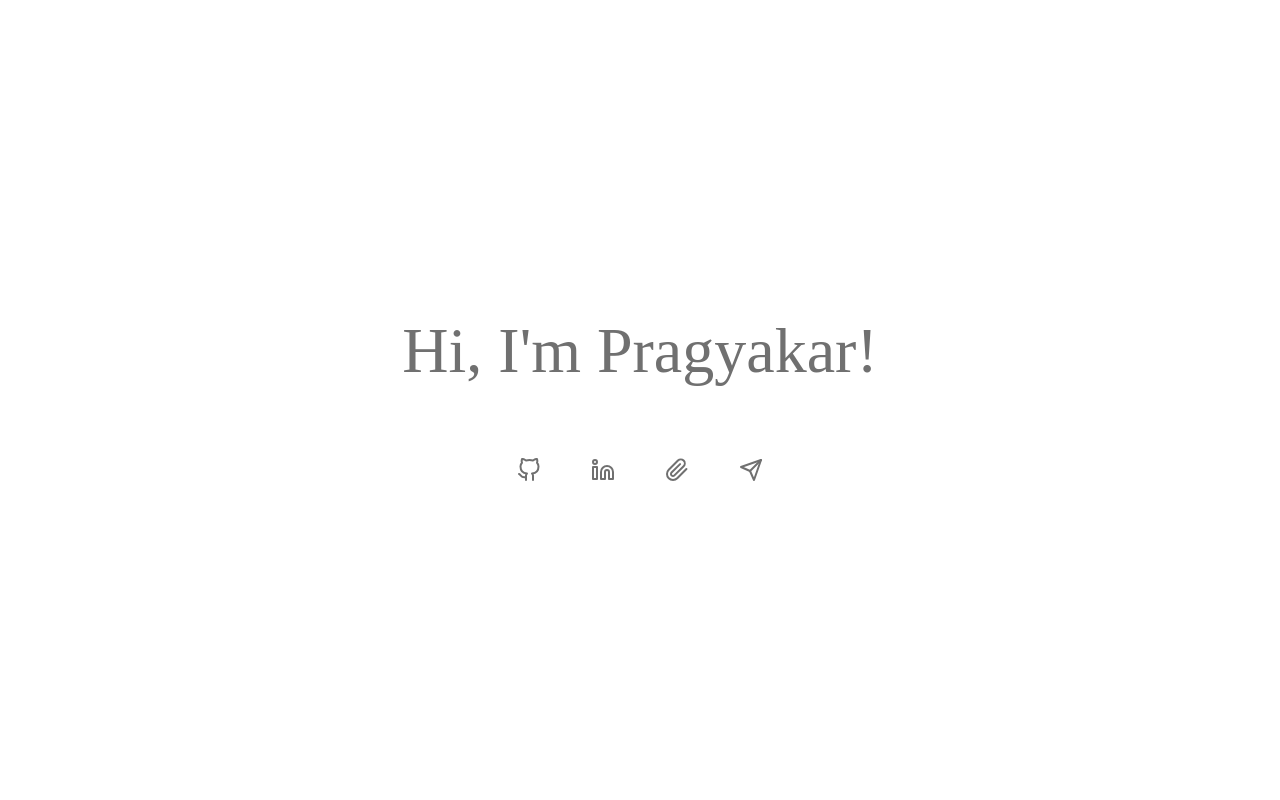
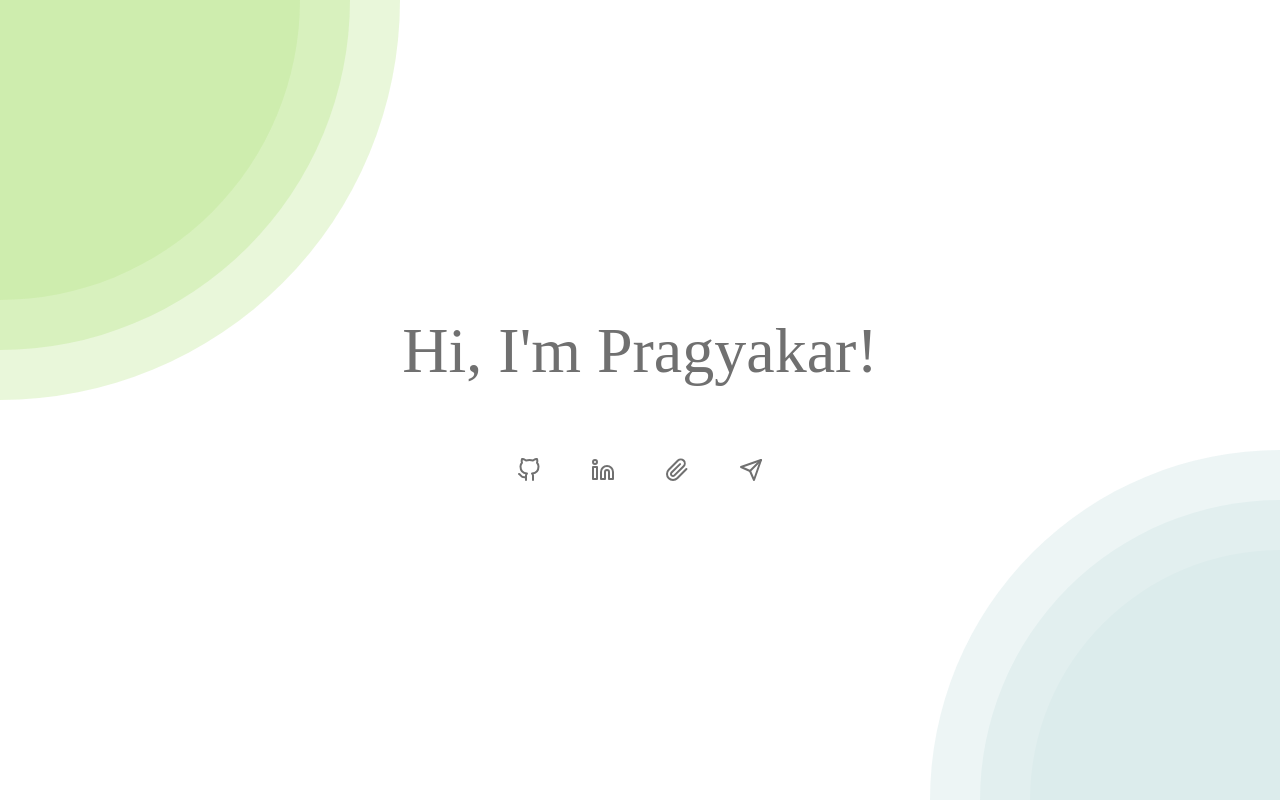
Before and after one commit to pragyakar/profile, a React (Create React App) app: page / in a window 1280 px wide. Built offline with nearby package versions, Linux system fonts and the light colour scheme; a web font is replaced by a local one.

Commit message:
:sparkles: Add cutout components

```diff
--- /dev/null
+++ b/src/components/Cutouts/BottomRippleCutout.jsx
@@ -0,0 +1,13 @@
+import React from "react";
+
+const BottomRippleCutout = () => {
+  return (
+    <>
+      <div className="bottom-ripple-cutout ripple-seasalt ripple-cutout-xs" />
+      <div className="bottom-ripple-cutout ripple-seasalt ripple-cutout-sm" />
+      <div className="bottom-ripple-cutout ripple-seasalt ripple-cutout-md" />
+    </>
+  );
+};
+
+export default BottomRippleCutout;
--- /dev/null
+++ b/src/components/Cutouts/TopRippleCutout.jsx
@@ -0,0 +1,13 @@
+import React from "react";
+
+const TopRippleCutout = () => {
+  return (
+    <>
+      <div className="top-ripple-cutout ripple-macha ripple-cutout-sm" />
+      <div className="top-ripple-cutout ripple-macha ripple-cutout-md" />
+      <div className="top-ripple-cutout ripple-macha ripple-cutout-lg" />
+    </>
+  );
+};
+
+export default TopRippleCutout;
--- a/src/index.css
+++ b/src/index.css
@@ -3,9 +3,10 @@
 /* font-family: 'Dawning of a New Day', cursive;
 font-family: 'Roboto', sans-serif; */
 
+@import 'styles/tooltip.css';
+@import 'styles/cutouts.css';
+
 body {
   font-family: 'Roboto', sans-serif;
   margin: 0px;
 }
-
-@import 'styles/tooltip.css';
--- a/src/routes/Landing/Landing.jsx
+++ b/src/routes/Landing/Landing.jsx
@@ -1,11 +1,15 @@
 import React from "react";
 import Links from "./Links";
+import TopRippleCutout from "../../components/Cutouts/TopRippleCutout";
+import BottomRippleCutout from "../../components/Cutouts/BottomRippleCutout";
 
 const Landing = () => {
   return (
     <div className="pr-landing">
       <span className="pr-landing__title">Hi, I'm Pragyakar!</span>
       <Links />
+      <TopRippleCutout />
+      <BottomRippleCutout />
     </div>
   );
 };
--- /dev/null
+++ b/src/styles/cutouts.css
@@ -0,0 +1,54 @@
+
+.bottom-ripple-cutout {
+  position: fixed;
+  bottom: 0;
+  right: 0;
+  border-top-left-radius: 500px;
+}
+
+.top-ripple-cutout {
+  position: fixed;
+  top: 0;
+  left: 0;
+  border-bottom-right-radius: 500px;
+}
+
+.ripple-macha {
+  background-color: var(--macha);
+}
+
+.ripple-peach {
+  background-color: var(--peach);
+}
+
+.ripple-seasalt {
+  background-color: var(--seasalt);
+}
+
+.ripple-orange {
+  background-color: var(--orange);
+}
+
+.ripple-cutout-xs {
+  height: 250px;
+  width: 250px;
+  opacity: 80%;
+}
+
+.ripple-cutout-sm {
+  height: 300px;
+  width: 300px;
+  opacity: 60%;
+}
+
+.ripple-cutout-md {
+  height: 350px;
+  width: 350px;
+  opacity: 50%;
+}
+
+.ripple-cutout-lg {
+  height: 400px;
+  width: 400px;
+  opacity: 40%;
+}
```
